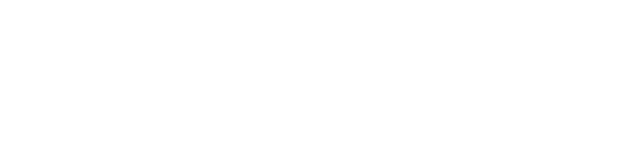
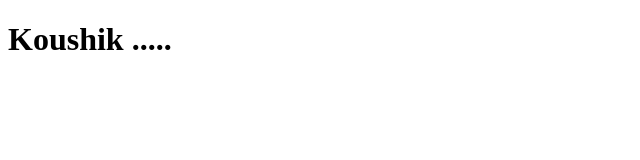
Before and after one commit to koushik16101085/assiment-webportfollio, a plain HTML site: page index.html in a window 1280 px wide. Shown: the whole page, without its empty margins (0-640 px from the left). Drawn offline with Linux system fonts and the light colour scheme.

Commit message:
header change

```diff
--- a/index.html
+++ b/index.html
@@ -6,6 +6,6 @@
     <title>Document</title>
 </head>
 <body>
-
+    <h1>  Koushik ..... </h1>
 </body>
 </html>
```
